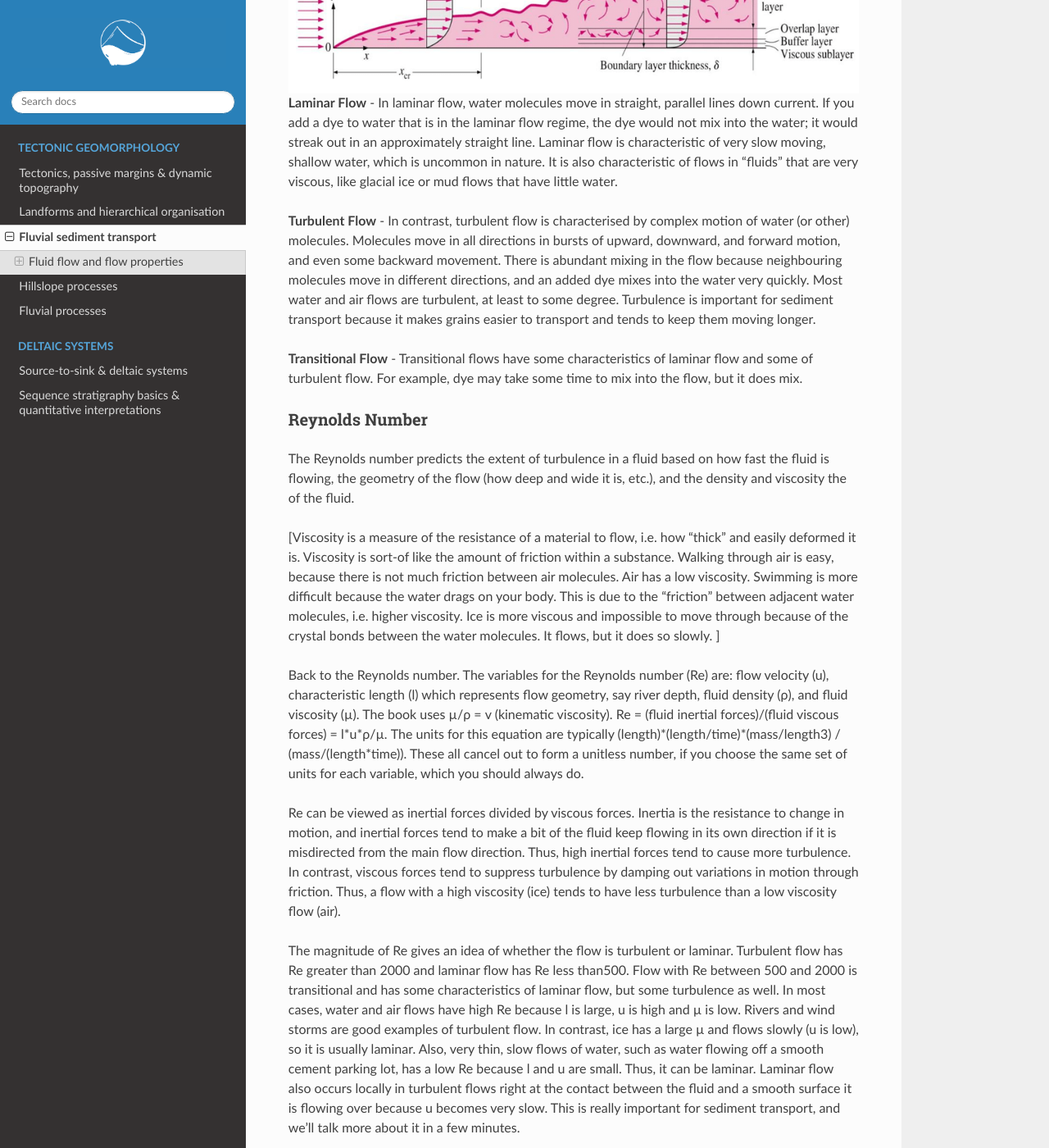
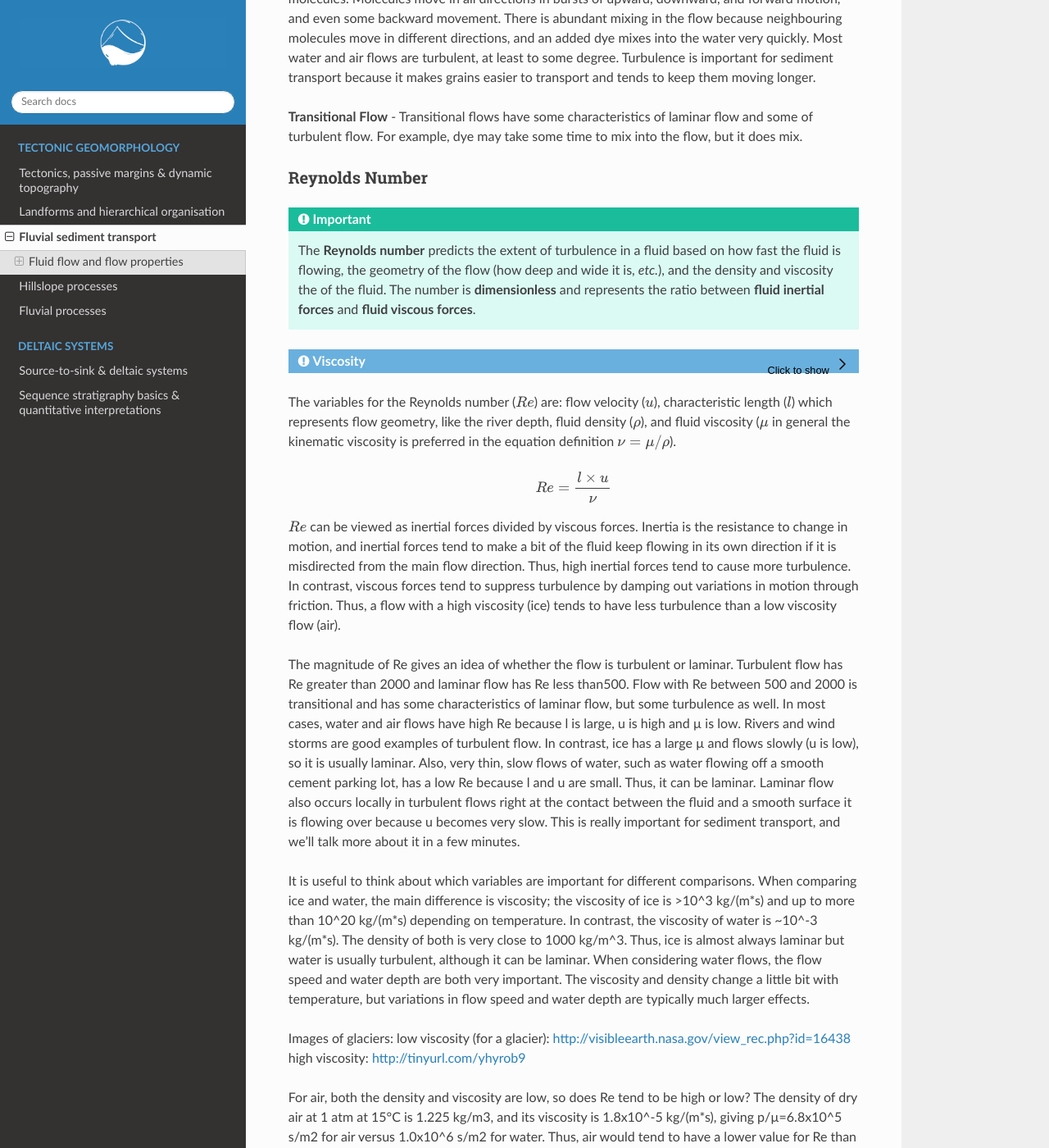
Before and after one commit to TristanSalles/EarthSurface, a Sphinx documentation site: the page built from docs/sedtransport.rst, in a window 1280 px wide and 1400 px high, scrolled down 1311 px. Shown: the whole window at 82% size. Built offline with Sphinx 7.4.7 and the Read the Docs theme 2.0.0, drawn with Linux system fonts in a browser that asks for light colours; the version number could not be read and is left out; some of the changed text lies outside the part shown.

Commit message:
add content

```diff
--- a/docs/sedtransport.rst
+++ b/docs/sedtransport.rst
@@ -20,17 +20,12 @@ In this chapter we will discuss 1) the forces governing the settling and movemen
     - Appreciate the role of sediment transport processes in landform development
 
 
-.. figure:: images/Hjulstromdiagram.png
-   :scale: 65 %
-   :alt: Hjulstrom diagram of sediment transport by running water
-   :align: center
-
-   Hjulstrom diagram of sediment transport by running water
-
-
 
 Fluid flow and flow properties
 -------------------------------
+
+.. note::
+  This section is based on the lecture by Dawn Sumner from UC Davies: `**Walther's Law and Fluid Flow** <http://dawnssedstrat.blogspot.com/2011/01/lecture-2-walthers-law-and-fluid-flow.html>`_.
 
 
 Flow types
@@ -59,13 +54,23 @@ Much of what we understand concerning sediment transport is based on a series of
 Reynolds Number
 ************************************************
 
-The Reynolds number predicts the extent of turbulence in a fluid based on how fast the fluid is flowing, the geometry of the flow (how deep and wide it is, etc.), and the density and viscosity the of the fluid.
+.. important::
 
-[Viscosity is a measure of the resistance of a material to flow, i.e. how “thick” and easily deformed it is. Viscosity is sort-of like the amount of friction within a substance. Walking through air is easy, because there is not much friction between air molecules. Air has a low viscosity. Swimming is more difficult because the water drags on your body. This is due to the “friction” between adjacent water molecules, i.e. higher viscosity. Ice is more viscous and impossible to move through because of the crystal bonds between the water molecules. It flows, but it does so slowly. ]
+  The **Reynolds number** predicts the extent of turbulence in a fluid based on how fast the fluid is flowing, the geometry of the flow (how deep and wide it is, *etc.*), and the density and viscosity the of the fluid. The number is **dimensionless** and represents the ratio between **fluid inertial forces** and **fluid viscous forces**.
 
-Back to the Reynolds number. The variables for the Reynolds number (Re) are: flow velocity (u), characteristic length (l) which represents flow geometry, say river depth, fluid density (ρ), and fluid viscosity (µ). The book uses µ/ρ = v (kinematic viscosity). Re = (fluid inertial forces)/(fluid viscous forces) = l*u*ρ/µ. The units for this equation are typically (length)*(length/time)*(mass/length3) / (mass/(length*time)). These all cancel out to form a unitless number, if you choose the same set of units for each variable, which you should always do.
+..  admonition:: Viscosity
+    :class: toggle, note
 
-Re can be viewed as inertial forces divided by viscous forces. Inertia is the resistance to change in motion, and inertial forces tend to make a bit of the fluid keep flowing in its own direction if it is misdirected from the main flow direction. Thus, high inertial forces tend to cause more turbulence. In contrast, viscous forces tend to suppress turbulence by damping out variations in motion through friction. Thus, a flow with a high viscosity (ice) tends to have less turbulence than a low viscosity flow (air).
+    Viscosity is a measure of the resistance of a material to flow, *i.e.* how **thick** and easily deformed it is. Viscosity is sort-of like the amount of friction within a substance. Walking through air is easy, because there is not much friction between air molecules. Air has a low viscosity. Swimming is more difficult because the water drags on your body. This is due to the **friction** between adjacent water molecules, *i.e.* higher viscosity.
+
+The variables for the Reynolds number (:math:`Re`) are: flow velocity (:math:`u`), characteristic length (:math:`l`) which represents flow geometry, like the river depth, fluid density (:math:`\rho`), and fluid viscosity (:math:`\mu` in general the kinematic viscosity is preferred in the equation definition :math:`\nu=\mu / \rho`).
+
+.. math::
+
+   Re = \frac{ l \times u}{\nu}
+
+
+:math:`Re` can be viewed as inertial forces divided by viscous forces. Inertia is the resistance to change in motion, and inertial forces tend to make a bit of the fluid keep flowing in its own direction if it is misdirected from the main flow direction. Thus, high inertial forces tend to cause more turbulence. In contrast, viscous forces tend to suppress turbulence by damping out variations in motion through friction. Thus, a flow with a high viscosity (ice) tends to have less turbulence than a low viscosity flow (air).
 
 The magnitude of Re gives an idea of whether the flow is turbulent or laminar. Turbulent flow has Re greater than 2000 and laminar flow has Re less than500. Flow with Re between 500 and 2000 is transitional and has some characteristics of laminar flow, but some turbulence as well. In most cases, water and air flows have high Re because l is large, u is high and µ is low. Rivers and wind storms are good examples of turbulent flow. In contrast, ice has a large µ and flows slowly (u is low), so it is usually laminar. Also, very thin, slow flows of water, such as water flowing off a smooth cement parking lot, has a low Re because l and u are small. Thus, it can be laminar. Laminar flow also occurs locally in turbulent flows right at the contact between the fluid and a smooth surface it is flowing over because u becomes very slow. This is really important for sediment transport, and we'll talk more about it in a few minutes.
 
@@ -90,6 +95,18 @@ Sediments and Flow
 Key Concept: The boundary layer strongly affects the amount of “Bed Shear Stress” which corresponds to the forces that tend to roll particles along the bed and the pressure differences above and below grains, which tend to lift them off the bed.
 
 Bed Shear Stress - Sediments are affected by the difference in flow speeds from the bottom to the top of the boundary layer, gravity, and friction with the ground. Bed shear stress is a measure of these differences; it is the differential force that a grain feels from top to bottom. In a thick boundary layer, the speed of water flow at the top of the grains is not much different from the bottom, so bed shear stress is lower, and sediment is less likely to move. In a thin boundary layer, bed shear stress is much higher, and grains are likely to roll down flow. Thus, more turbulent flow (with a thinner boundary layer) results in more sediment transport. Bed shear stress increases with increasing fluid density, slope, and turbulence (water depth and flow speed). For example, water is better at moving sediment than air because it has a higher density and exerts a larger bed shear stress than air can. Deep, fast rivers move more sediment than shallow, slow rivers because of more turbulence and higher flow speeds in the boundary layer in fast rivers.
+
+
+
+.. figure:: images/Hjulstromdiagram.png
+   :scale: 65 %
+   :alt: Hjulstrom diagram of sediment transport by running water
+   :align: center
+
+   Hjulstrom diagram of sediment transport by running water
+
+
+
 
 Some definitions
 *******************
--- a/docs/tectonics.rst
+++ b/docs/tectonics.rst
@@ -336,10 +336,10 @@ Australian landscape evolution since the Jurassic
 Australia is an outstanding natural laboratory to study the influence of dynamic topography on landscape evolution, having been largely unaffected by tectonic deformation since the Jurassic. Recent studies of the past eastern Australian landscape from present-day longitudinal river profiles and from mantle flow models suggest that the interaction of plate motion with mantle convection accounts for the two phases of large-scale uplift of the region since 120 Ma.
 
 
-In this video, I present how we coupled the dynamic topography predicted by one of these mantle flow models to a surface process model to quantify the feedbacks between mantle flow, landscape dynamics and sediment transport at continental scale over the last 150 Ma.
+In this video, I present how we coupled the dynamic topography predicted by one of these mantle flow models to a surface process model to quantify the feedbacks between mantle flow, landscape dynamics and sediment transport at continental scale over the last 150 Ma (associated paper `Salles et al., 2017 <https://agupubs.onlinelibrary.wiley.com/doi/full/10.1002/2016GC006617>`_)
 
 .. raw:: html
 
     <div style="text-align: center; margin-bottom: 2em;">
-    <iframe width="100%" height="380" src="https://www.youtube.com/embed/v-b1nM0RbOs?rel=0" frameborder="0" allow="accelerometer; autoplay; encrypted-media; gyroscope; picture-in-picture" allowfullscreen></iframe>
+    <iframe width="100%" height="380" src="https://www.youtube.com/embed/grPO4uyKykg?rel=0" frameborder="0" allow="accelerometer; autoplay; encrypted-media; gyroscope; picture-in-picture" allowfullscreen></iframe>
     </div>
```
